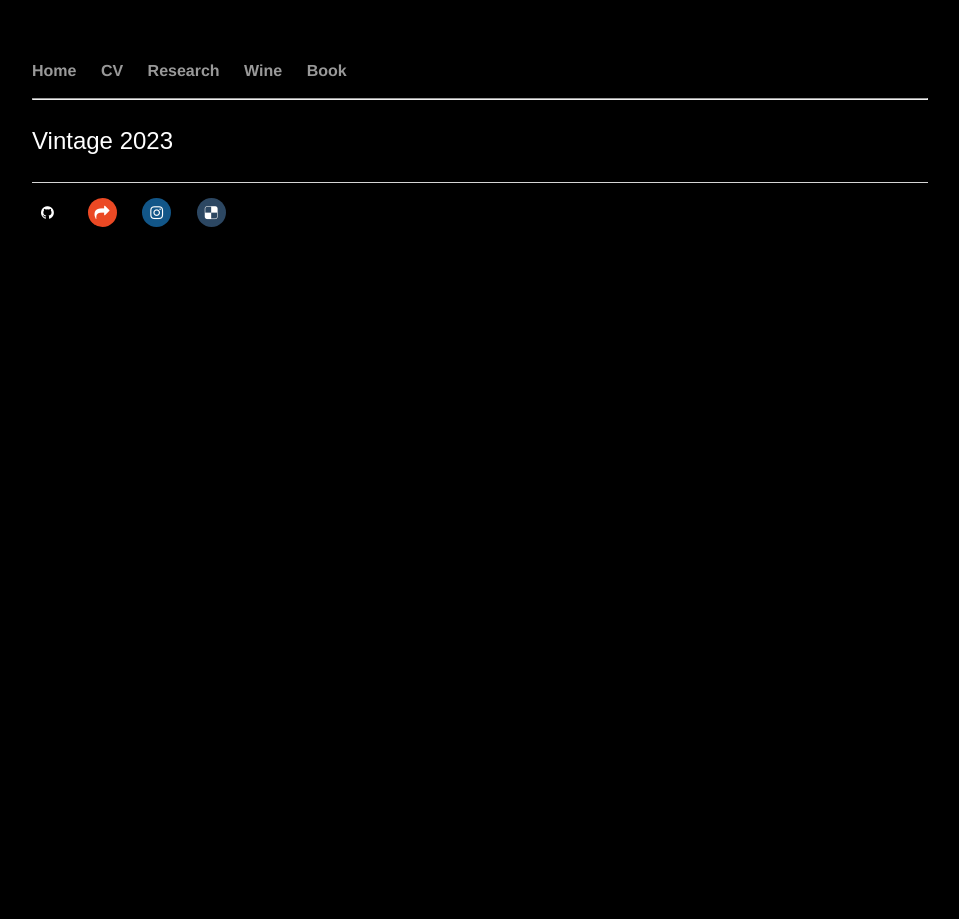
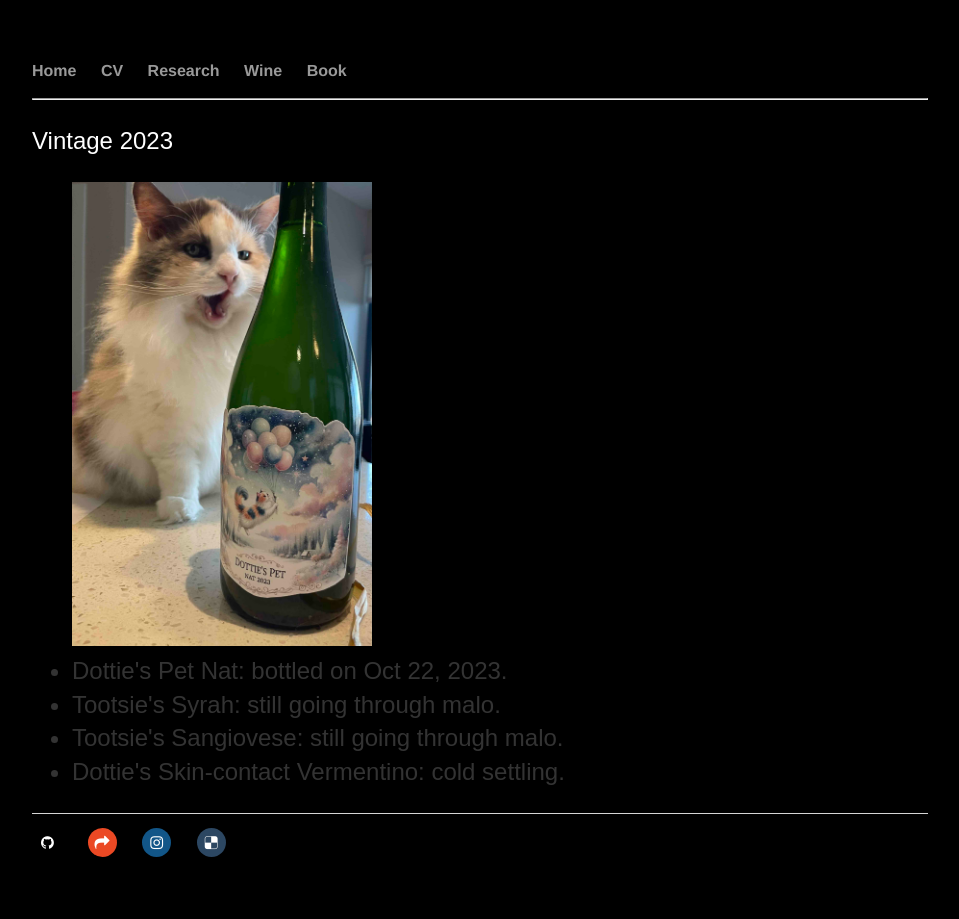
Before and after one commit to shenglih/shenglih.github.io, a Jekyll site: the page built from wine/index.html, in a window 1280 px wide. Shown: the whole page, without its empty margins (160-1119 px from the left). Built offline with Jekyll 4.4.1, drawn with Linux system fonts in a browser that asks for light colours; comment, search, counter and statistics services are not loaded.

Commit message:
add all 2023

```diff
--- a/wine/index.html
+++ b/wine/index.html
@@ -6,5 +6,12 @@ title: Dottie and Tootsie
 
 <p> Vintage 2023</p>
 
+<ul>
+	<img src="petnat.jpeg" alt="dotpatnat" width="35%" align=”right”>
+	<li>Dottie's Pet Nat: bottled on Oct 22, 2023.</li>
+	<li>Tootsie's Syrah: still going through malo.</li>
+	<li>Tootsie's Sangiovese: still going through malo.</li>
+	<li>Dottie's Skin-contact Vermentino: cold settling.</li>
+</ul>
 
 </div>
```
Also changed, not shown: wine/petnat.jpeg (added), 1 other file.
